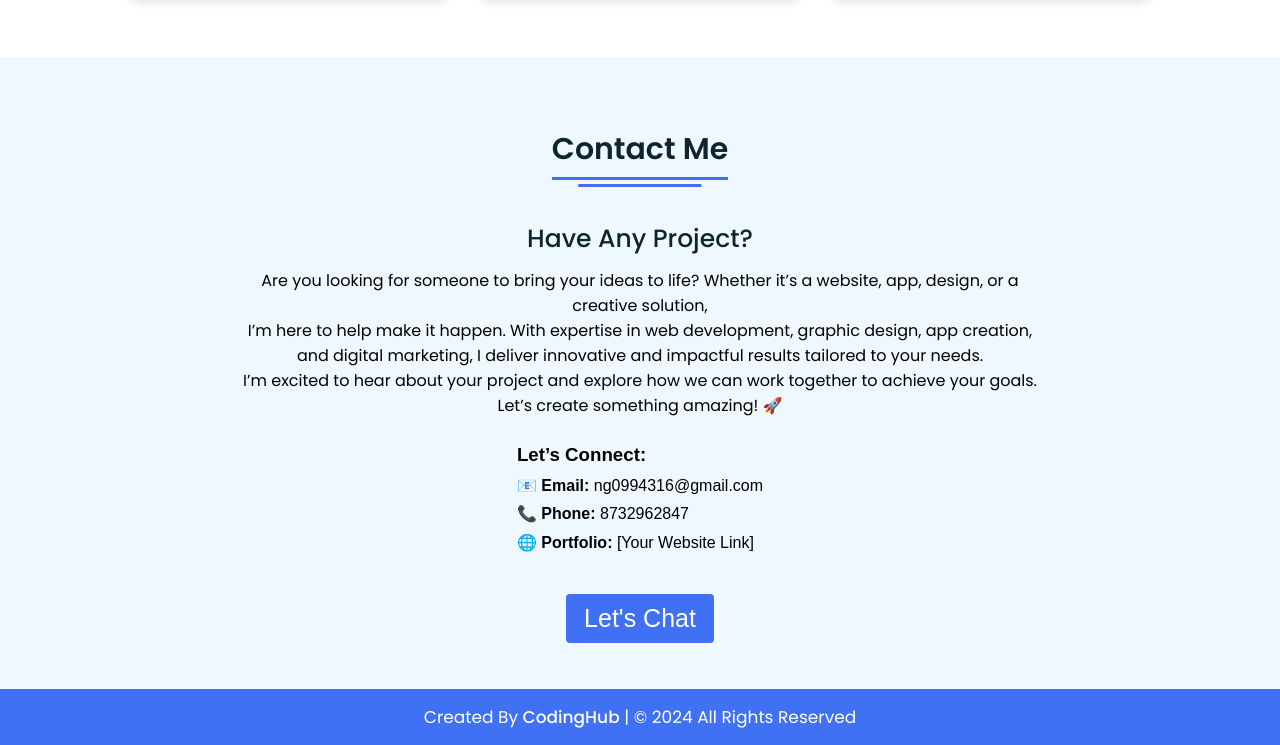
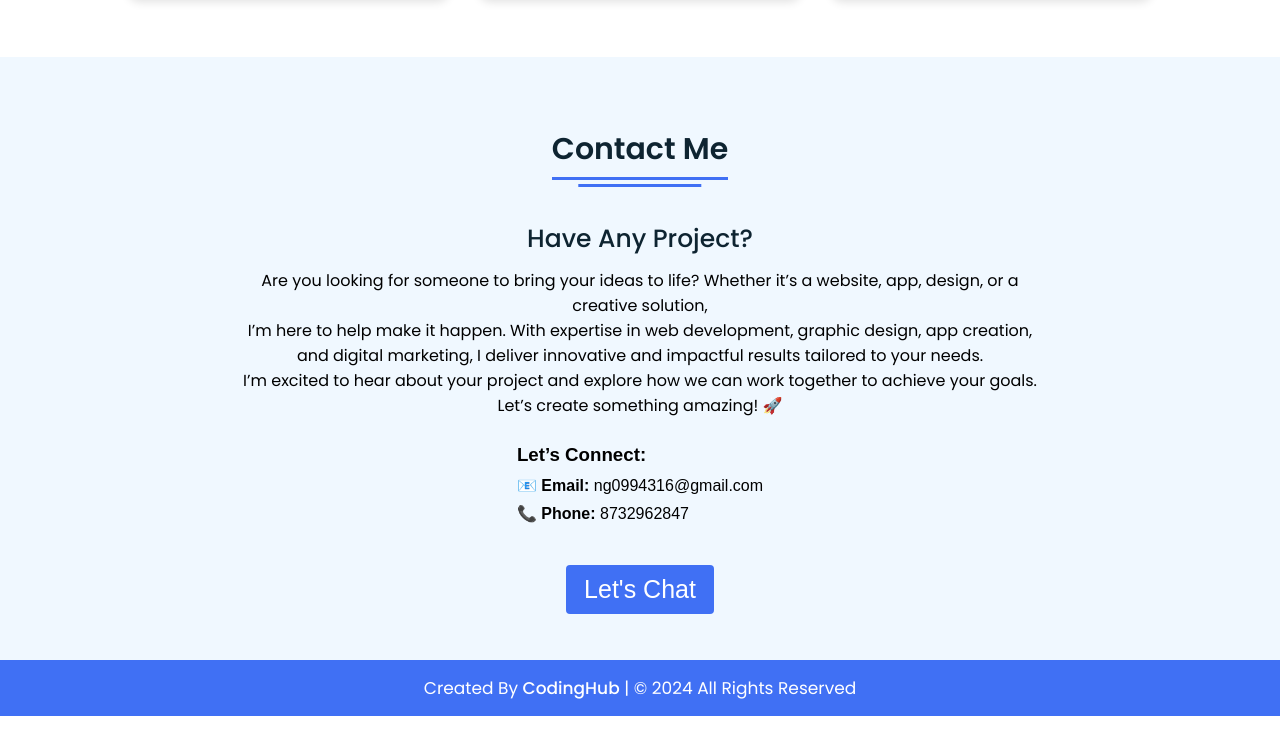
Before and after one commit to Nikhil8732/Portfolio, a plain HTML site: page index.html in a window 1280 px wide. Shown: the part 2853-3598 px from the top of the page. After the commit the page ends 3569 px from the top, so only its background shows below. Drawn offline with Linux system fonts and the light colour scheme.

Commit message:
Update index.html

```diff
--- a/index.html
+++ b/index.html
@@ -204,7 +204,6 @@
                         <h3>Let’s Connect:</h3>
                         <p>📧 <strong>Email:</strong> ng0994316@gmail.com</p>
                         <p>📞 <strong>Phone:</strong> 8732962847</p>
-                        <p>🌐 <strong>Portfolio:</strong> [Your Website Link]</p>
                     </div>
                 </div>
 
```
